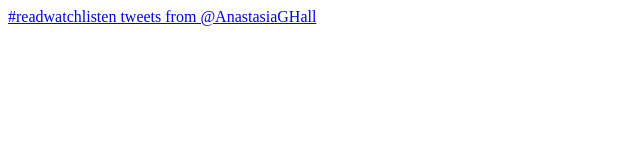
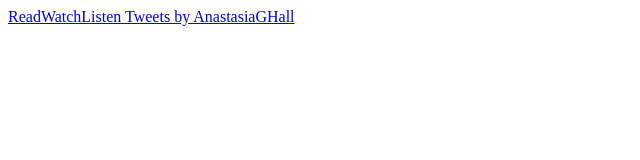
Before and after one commit to kindledclass/twitter-embed-anastasia, a plain HTML site: page index.html in a window 1280 px wide. Shown: the full height of the page, 0-640 px from the left. Drawn offline with Linux system fonts and the light colour scheme.

Commit message:
Update index.html

```diff
--- a/index.html
+++ b/index.html
@@ -4,11 +4,9 @@
 </head>
 <body>
 
-<a class="twitter-timeline" href="https://twitter.com/AnastasiaGHall/">
-#readwatchlisten tweets from @AnastasiaGHall
-</a>
+<a class="twitter-timeline" data-width="600" data-dnt="true" data-tweet-limit="4" href="https://twitter.com/AnastasiaGHall?ref_src=twsrc%5Etfw">ReadWatchListen Tweets by AnastasiaGHall</a>
+<script async src="https://platform.twitter.com/widgets.js" charset="utf-8"></script>
 
-<script async src="//platform.twitter.com/widgets.js" charset="utf-8"></script>
 
 </body>
 </html>
```
